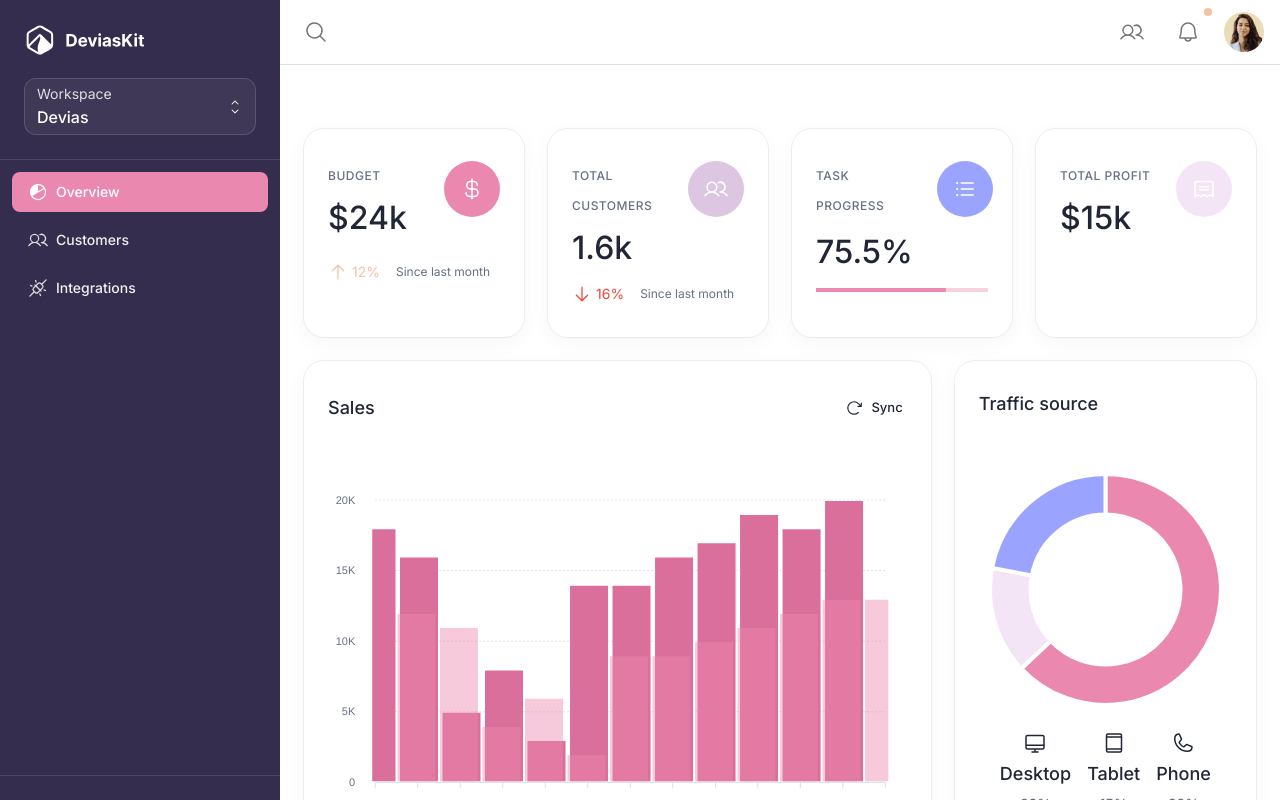
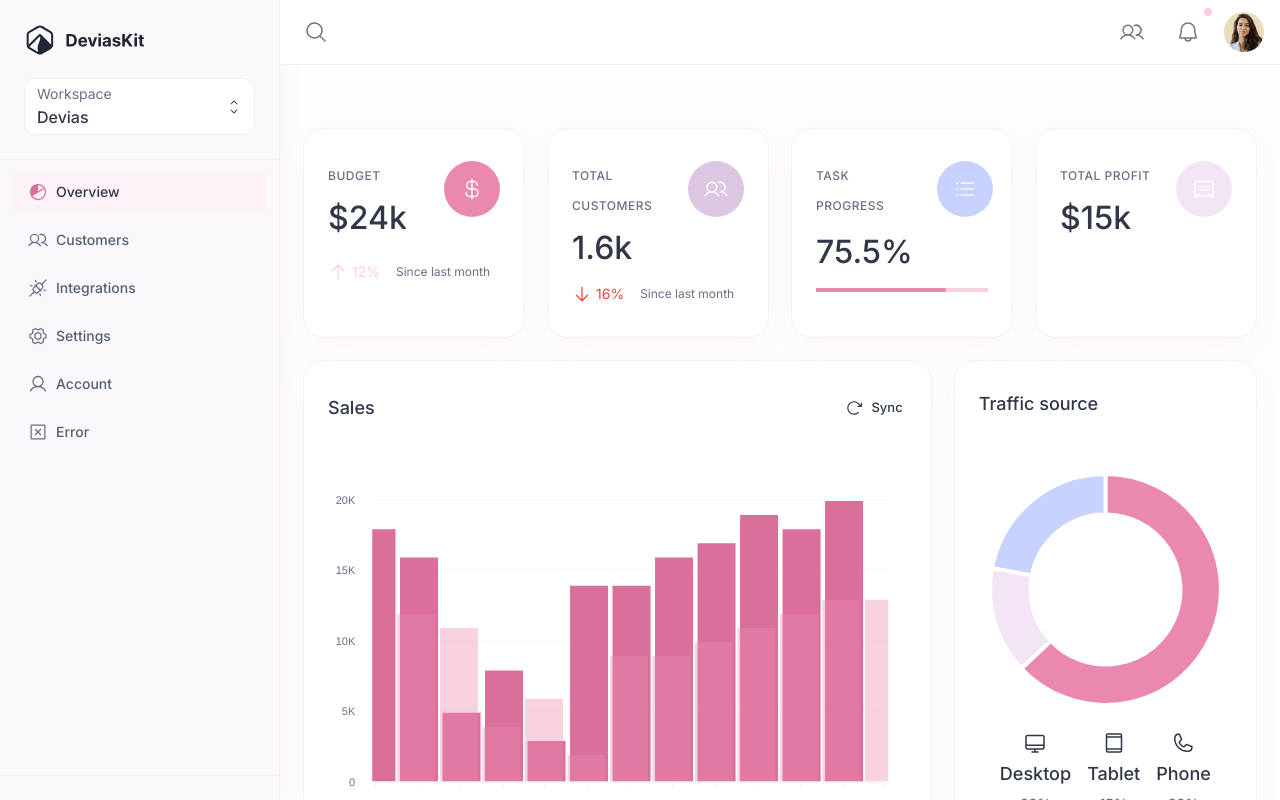
Before and after one commit to say3412/bloomy-project, a Next.js app: page /dashboard in a window 1280 px wide. Shown: the top 800 px of the page. Built offline with nearby package versions, Linux system fonts and the light colour scheme; no server answers; sample sign-in values are in the browser's storage.

Commit message:
light Pink UI

```diff
--- a/src/components/auth/layout.tsx
+++ b/src/components/auth/layout.tsx
@@ -37,7 +37,7 @@ export function Layout({ children }: LayoutProps): React.JSX.Element {
         sx={{
           alignItems: 'center',
           background:
-            'radial-gradient(60% 60% at 50% 50%, var(--mui-palette-secondary-main) 0%, var(--mui-palette-primary-main) 45%, var(--mui-palette-info-main) 100%)',
+            'radial-gradient(82% 82% at 50% 36%, #ffffff 0%, #ffffff 72%, #fdfdfd 90%, var(--mui-palette-primary-light) 100%)',
           color: 'var(--mui-palette-common-black)',
           display: { xs: 'none', lg: 'flex' },
           justifyContent: 'center',
@@ -48,7 +48,7 @@ export function Layout({ children }: LayoutProps): React.JSX.Element {
           <Stack spacing={1}>
             <Typography color="inherit" sx={{ fontSize: '24px', lineHeight: '32px', textAlign: 'center' }} variant="h1">
               Welcome to{' '}
-              <Box component="span" sx={{ color: 'var(--mui-palette-info-dark)' }}>
+              <Box component="span" sx={{ color: 'var(--mui-palette-primary-dark)' }}>
                 Devias Kit
               </Box>
             </Typography>
--- a/src/components/dashboard/layout/config.ts
+++ b/src/components/dashboard/layout/config.ts
@@ -5,7 +5,7 @@ export const navItems = [
   { key: 'overview', title: 'Overview', href: paths.dashboard.overview, icon: 'chart-pie' },
   { key: 'customers', title: 'Customers', href: paths.dashboard.customers, icon: 'users' },
   { key: 'integrations', title: 'Integrations', href: paths.dashboard.integrations, icon: 'plugs-connected' },
-  // { key: 'settings', title: 'Settings', href: paths.dashboard.settings, icon: 'gear-six' },
-  // { key: 'account', title: 'Account', href: paths.dashboard.account, icon: 'user' },
-  // { key: 'error', title: 'Error', href: paths.errors.notFound, icon: 'x-square' },
+  { key: 'settings', title: 'Settings', href: paths.dashboard.settings, icon: 'gear-six' },
+  { key: 'account', title: 'Account', href: paths.dashboard.account, icon: 'user' },
+  { key: 'error', title: 'Error', href: paths.errors.notFound, icon: 'x-square' },
 ] satisfies NavItemConfig[];
--- a/src/components/dashboard/layout/side-nav.tsx
+++ b/src/components/dashboard/layout/side-nav.tsx
@@ -25,17 +25,20 @@ export function SideNav(): React.JSX.Element {
   return (
     <Box
       sx={{
-        '--SideNav-background': '#342d4d',
-        '--SideNav-color': 'var(--mui-palette-common-white)',
-        '--NavItem-color': 'var(--mui-palette-neutral-100)',
-        '--NavItem-hover-background': 'rgba(255, 255, 255, 0.08)',
-        '--NavItem-active-background': 'var(--mui-palette-primary-main)',
-        '--NavItem-active-color': 'var(--mui-palette-primary-contrastText)',
+        '--SideNav-background': '#faf8fb',
+        '--SideNav-color': 'var(--mui-palette-neutral-800)',
+        '--NavItem-color': 'var(--mui-palette-neutral-600)',
+        '--NavItem-hover-background': 'rgba(236, 72, 153, 0.06)',
+        '--NavItem-active-background': 'var(--mui-palette-primary-light)',
+        '--NavItem-active-color': 'var(--mui-palette-neutral-800)',
         '--NavItem-disabled-color': 'var(--mui-palette-neutral-400)',
-        '--NavItem-icon-color': 'var(--mui-palette-neutral-200)',
-        '--NavItem-icon-active-color': 'var(--mui-palette-primary-contrastText)',
-        '--NavItem-icon-disabled-color': 'var(--mui-palette-neutral-500)',
+        '--NavItem-icon-color': 'var(--mui-palette-neutral-500)',
+        '--NavItem-icon-active-color': 'var(--mui-palette-primary-dark)',
+        '--NavItem-icon-disabled-color': 'var(--mui-palette-neutral-400)',
         bgcolor: 'var(--SideNav-background)',
+        borderRight: '1px solid',
+        borderColor: 'var(--mui-palette-divider)',
+        boxShadow: '4px 0 24px rgba(233, 30, 99, 0.04)',
         color: 'var(--SideNav-color)',
         display: { xs: 'none', lg: 'flex' },
         flexDirection: 'column',
@@ -53,14 +56,14 @@ export function SideNav(): React.JSX.Element {
       <Stack spacing={2} sx={{ p: 3 }}>
         <RouterLink href={paths.home}>
           <Box sx={{ display: 'inline-flex' }}>
-            <Logo color="light" height={32} width={122} />
+            <Logo color="dark" height={32} width={122} />
           </Box>
         </RouterLink>
         <Box
           sx={{
             alignItems: 'center',
-            backgroundColor: 'rgba(255, 255, 255, 0.06)',
-            border: '1px solid rgba(255, 255, 255, 0.14)',
+            backgroundColor: 'var(--mui-palette-common-white)',
+            border: '1px solid var(--mui-palette-divider)',
             borderRadius: '12px',
             cursor: 'pointer',
             display: 'flex',
@@ -68,7 +71,7 @@ export function SideNav(): React.JSX.Element {
           }}
         >
           <Box sx={{ flex: '1 1 auto' }}>
-            <Typography color="var(--mui-palette-neutral-200)" variant="body2">
+            <Typography color="text.secondary" variant="body2">
               Workspace
             </Typography>
             <Typography color="inherit" variant="subtitle1">
@@ -78,11 +81,11 @@ export function SideNav(): React.JSX.Element {
           <CaretUpDownIcon />
         </Box>
       </Stack>
-      <Divider sx={{ borderColor: 'rgba(255, 255, 255, 0.12)' }} />
+      <Divider />
       <Box component="nav" sx={{ flex: '1 1 auto', p: '12px' }}>
         {renderNavItems({ pathname, items: navItems })}
       </Box>
-      <Divider sx={{ borderColor: 'rgba(255, 255, 255, 0.12)' }} />
+      <Divider />
       <Stack spacing={2} sx={{ p: '12px' }}>
         {/* <div>
           <Typography color="var(--mui-palette-neutral-100)" variant="subtitle2">
--- a/src/components/dashboard/overview/latest-orders.tsx
+++ b/src/components/dashboard/overview/latest-orders.tsx
@@ -21,22 +21,22 @@ const statusMap = {
   pending: {
     label: 'Pending',
     sx: {
-      backgroundColor: 'var(--mui-palette-warning-main)',
-      color: 'var(--mui-palette-warning-contrastText)',
+      backgroundColor: 'var(--mui-palette-primary-light)',
+      color: 'var(--mui-palette-text-primary)',
     },
   },
   delivered: {
     label: 'Delivered',
     sx: {
-      backgroundColor: 'var(--mui-palette-secondary-dark)',
-      color: 'var(--mui-palette-common-white)',
+      backgroundColor: 'var(--mui-palette-primary-main)',
+      color: 'var(--mui-palette-primary-contrastText)',
     },
   },
   refunded: {
     label: 'Refunded',
     sx: {
-      backgroundColor: 'var(--mui-palette-error-main)',
-      color: 'var(--mui-palette-error-contrastText)',
+      backgroundColor: 'var(--mui-palette-neutral-600)',
+      color: 'var(--mui-palette-common-white)',
     },
   },
 } as const;
--- a/src/components/dashboard/overview/sales.tsx
+++ b/src/components/dashboard/overview/sales.tsx
@@ -51,7 +51,7 @@ function useChartOptions(): ApexOptions {
 
   return {
     chart: { background: 'transparent', stacked: false, toolbar: { show: false } },
-    colors: [theme.palette.primary.dark, alpha(theme.palette.primary.main, 0.45)],
+    colors: [theme.palette.primary.dark, alpha(theme.palette.primary.main, 0.38)],
     dataLabels: { enabled: false },
     fill: { opacity: 1, type: 'solid' },
     grid: {
--- a/src/styles/theme/color-schemes.ts
+++ b/src/styles/theme/color-schemes.ts
@@ -72,8 +72,8 @@ export const colorSchemes = {
     palette: {
       action: { disabledBackground: 'rgba(0, 0, 0, 0.06)' },
       background: {
-        default: 'var(--mui-palette-common-white)',
-        defaultChannel: '255 255 255',
+        default: '#fdfdfd',
+        defaultChannel: '253 253 253',
         paper: 'var(--mui-palette-common-white)',
         paperChannel: '255 255 255',
         level1: 'var(--mui-palette-neutral-50)',
@@ -81,8 +81,8 @@ export const colorSchemes = {
         level3: 'var(--mui-palette-neutral-200)',
       },
       common: { black: '#000000', white: '#ffffff' },
-      divider: 'var(--mui-palette-neutral-200)',
-      dividerChannel: '220 223 228',
+      divider: 'var(--mui-palette-neutral-100)',
+      dividerChannel: '241 241 244',
       error: {
         ...redOrange,
         light: redOrange[400],
@@ -91,9 +91,9 @@ export const colorSchemes = {
         contrastText: 'var(--mui-palette-common-white)',
       },
       info: {
-        light: '#b7aed0',
-        main: '#9487b2',
-        dark: '#7b6a9c',
+        light: '#f3f0fa',
+        main: '#c4b8dc',
+        dark: '#9d8fc0',
         contrastText: 'var(--mui-palette-common-white)',
       },
       neutral: { ...stormGrey },
@@ -111,24 +111,24 @@ export const colorSchemes = {
       },
       success: {
         ...neonBlue,
-        light: '#ffe2d3',
-        main: '#f3c1a5',
-        dark: '#dd9e79',
-        contrastText: 'var(--mui-palette-common-black)',
+        light: '#fff1f2',
+        main: '#fbcfe8',
+        dark: '#f9a8d4',
+        contrastText: 'var(--mui-palette-neutral-800)',
       },
       text: {
-        primary: 'var(--mui-palette-neutral-900)',
-        primaryChannel: '33 38 54',
+        primary: 'var(--mui-palette-neutral-800)',
+        primaryChannel: '49 55 73',
         secondary: 'var(--mui-palette-neutral-500)',
         secondaryChannel: '102 112 133',
         disabled: 'var(--mui-palette-neutral-400)',
       },
       warning: {
         ...neonBlue,
-        light: '#d7dfff',
-        main: '#9aa4ff',
-        dark: '#6f74ff',
-        contrastText: 'var(--mui-palette-common-white)',
+        light: '#eef2ff',
+        main: '#c7d2fe',
+        dark: '#a5b4fc',
+        contrastText: 'var(--mui-palette-neutral-800)',
       },
     },
   },
--- a/src/styles/theme/components/button.tsx
+++ b/src/styles/theme/components/button.tsx
@@ -5,7 +5,7 @@ import type { Theme } from '../types';
 export const MuiButton = {
   styleOverrides: {
     root: { borderRadius: '12px', textTransform: 'none' },
-    containedPrimary: { color: 'var(--mui-palette-common-white)', fontWeight: 700 },
+    containedPrimary: { color: 'var(--mui-palette-primary-contrastText)', fontWeight: 700 },
     sizeSmall: { padding: '6px 16px' },
     sizeMedium: { padding: '8px 20px' },
     sizeLarge: { padding: '11px 24px' },
--- a/src/styles/theme/components/card.tsx
+++ b/src/styles/theme/components/card.tsx
@@ -12,7 +12,7 @@ export const MuiCard = {
           boxShadow:
             theme.palette.mode === 'dark'
               ? '0 5px 22px 0 rgba(0, 0, 0, 0.24), 0 0 0 1px rgba(255, 255, 255, 0.12)'
-              : '0 5px 22px 0 rgba(0, 0, 0, 0.04), 0 0 0 1px rgba(0, 0, 0, 0.06)',
+              : '0 10px 28px rgba(234, 136, 176, 0.05), 0 0 0 1px rgba(233, 30, 99, 0.06)',
         },
       };
     },
```
Also changed, not shown: src/components/dashboard/layout/mobile-nav.tsx (+16 -15 lines).
